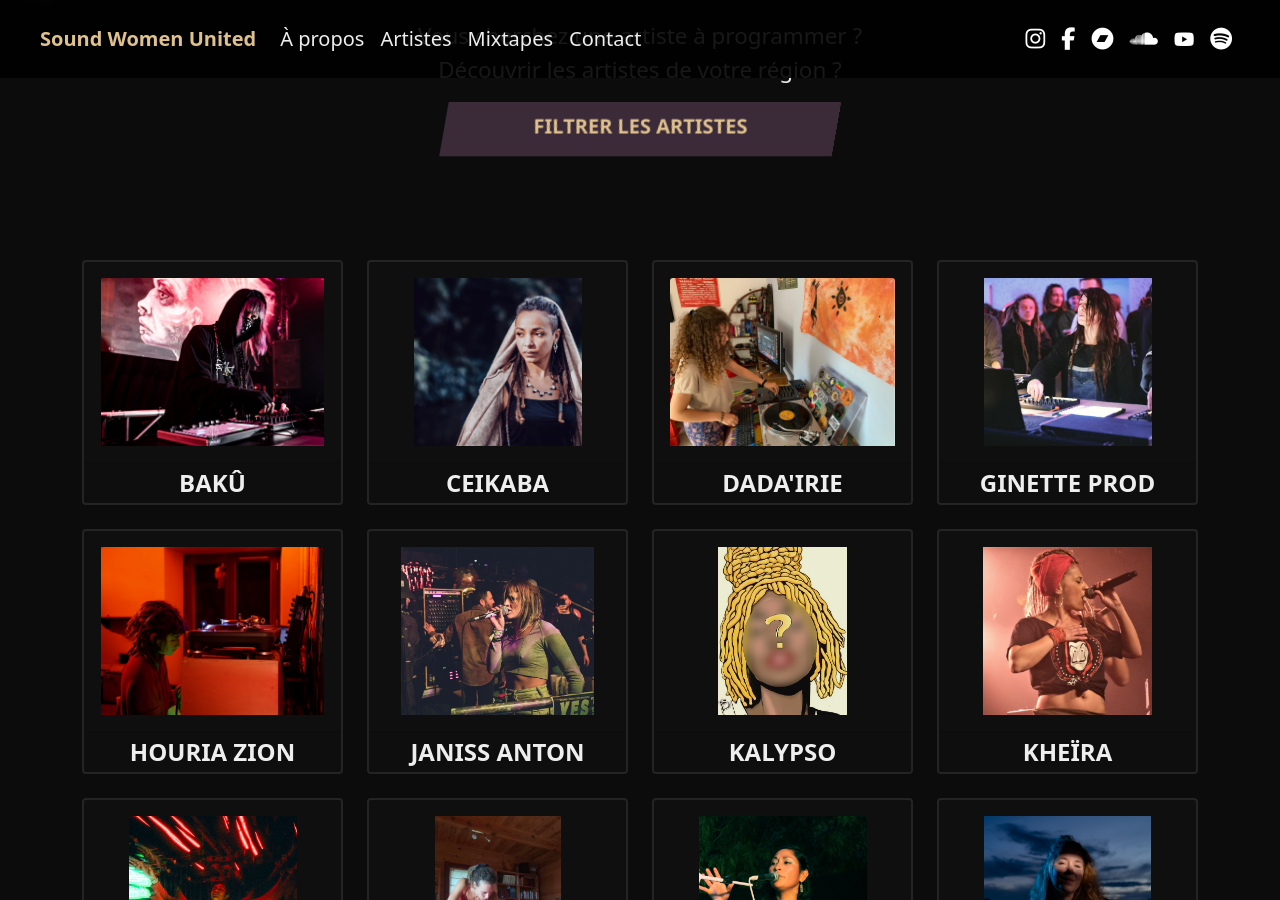
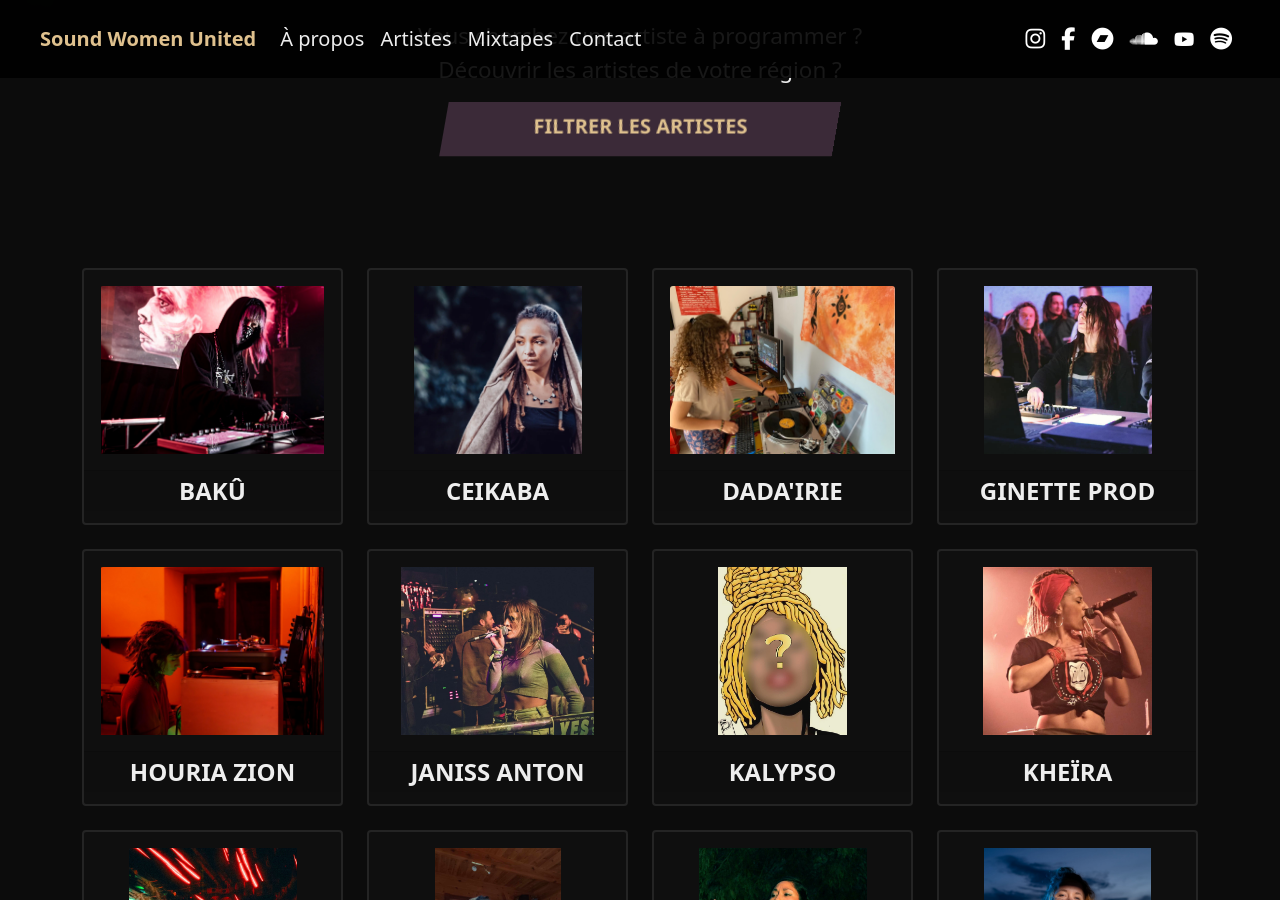
Before and after one commit to sabord/swu, a Jekyll site: the page built from docs/index.html, in a window 1280 px wide and 900 px high, scrolled down 3688 px. Built offline with Jekyll 4.4.1, drawn with Linux system fonts in a browser that asks for light colours.

Commit message:
add margins

```diff
--- a/docs/_includes/artists.html
+++ b/docs/_includes/artists.html
@@ -22,7 +22,7 @@
           data-sound-system="{{ artist.sound-system }}"
           data-locations="{{ artist.location | join: ',' }}"
         >
-          <div class="card background-lighter h-100">
+          <div class="card background-lighter h-100 mt-2 mb-1">
             {% assign jpg_path = "assets/artists/photos/" | append:
             artist.directory | append: "/image.jpg" %} {% assign png_path =
             "assets/artists/photos/" | append: artist.directory | append:
```
